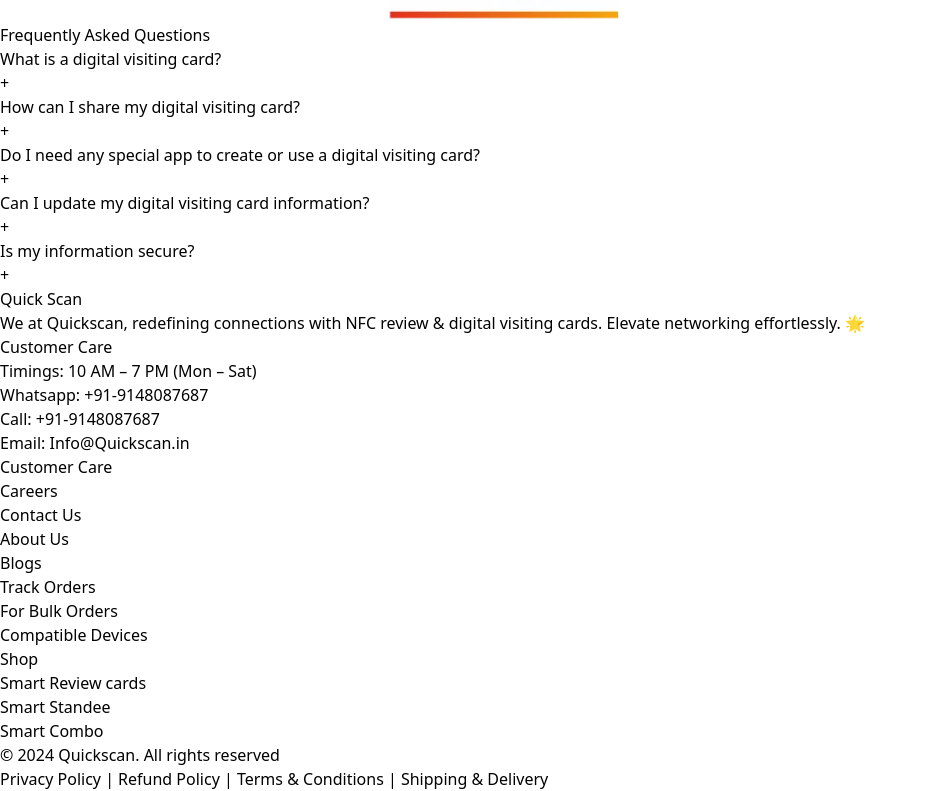
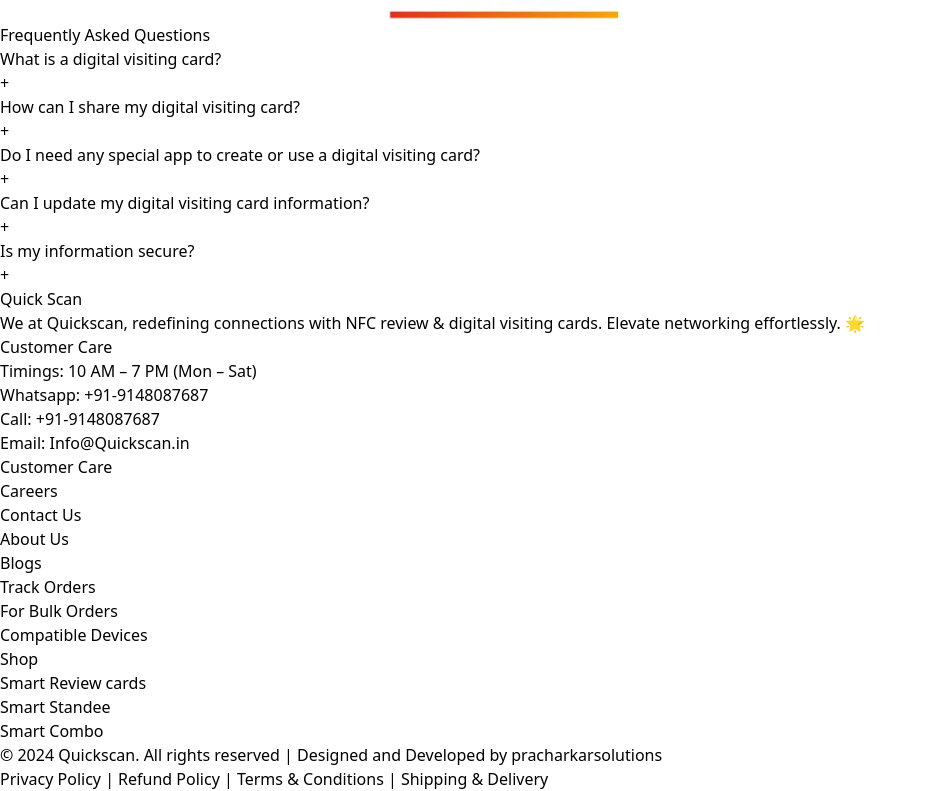
Before and after one commit to rajurao1106/quickscan, a React (Vite) app in the folder frontend/: page / in a window 1280 px wide. Shown: the part 4868-5659 px from the top of the page, without its empty margins (0-927 px from the left). Built offline with nearby package versions, Linux system fonts and the light colour scheme; no server answers.

Commit message:
commit changes

```diff
--- a/frontend/src/pages/Footer.jsx
+++ b/frontend/src/pages/Footer.jsx
@@ -51,7 +51,10 @@
         </div>
         <div className="w-[90%] h-[1px] bg-white"></div>
         <div className="flex justify-between py-3 items-center text-center text-[14px] flex-col">
-          <p>© 2024 Quickscan. All rights reserved</p>
+          <p>
+            © 2024 Quickscan. All rights reserved | Designed and Developed by{" "}
+            <a href="https://pracharkarsolutions.com">pracharkarsolutions</a>
+          </p>
           <p>
             Privacy Policy | Refund Policy | Terms & Conditions | Shipping &
             Delivery
```
